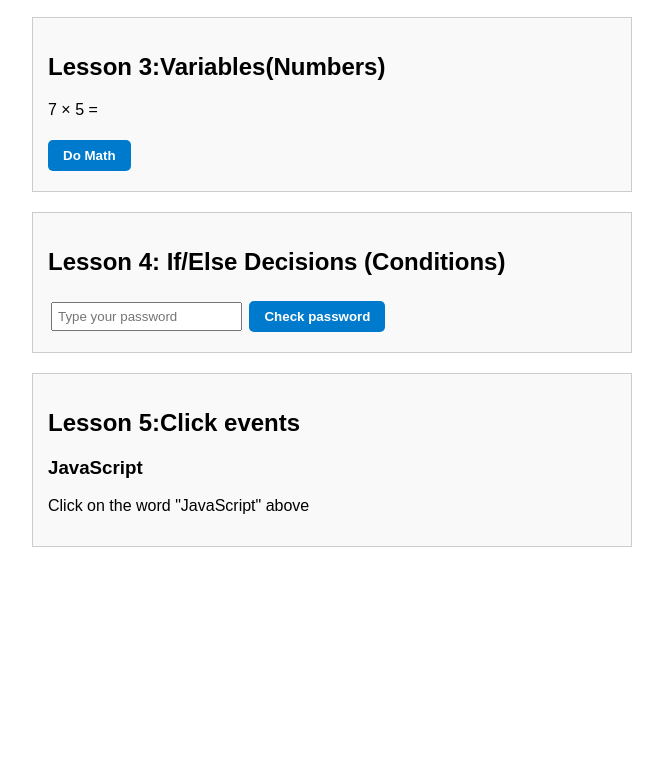
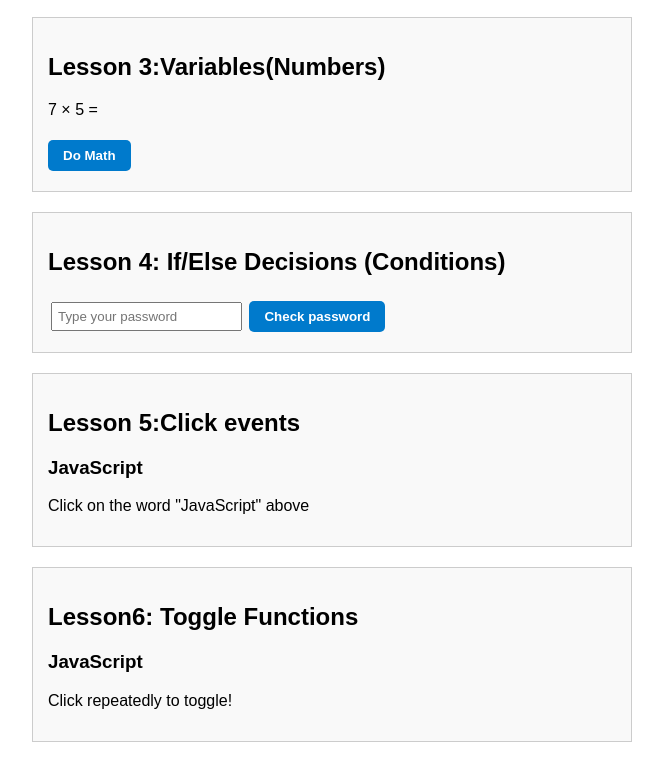
Before and after one commit to SiyabulelaSpayiri05/JAVA-SCRIPT, a plain HTML site: page index.html in a window 1280 px wide. Shown: the part 581-1361 px from the top of the page, without its empty margins (308-971 px from the left). Before the commit the page ends 1188 px from the top, so only its background shows below. Drawn offline with Linux system fonts and the light colour scheme.

Commit message:
lesson6: toggle functions

```diff
--- a/index.html
+++ b/index.html
@@ -91,5 +91,22 @@ if(userPassword == "Msih")
     <p>Click on the word "JavaScript" above</p>
 
 </div>
+
+<!------lesson6:Toggle Functions---------->
+<div class="lesson">
+<h2>Lesson6: Toggle Functions</h2>
+<h3 id="toggle" onclick="toggletext()"> JavaScript</h3>
+<p>Click repeatedly to toggle!</p>
+
+<script>
+    function toggletext() {
+        var toggle = document.getElementById("toggle");
+        if(toggle.innerHTML == "JavaScript"){
+            toggle.innerHTML = "is awwesome";
+        }else {toggle.innerHTML = "JavaScript"}
+    }
+     </script>
+   </div>
+
 </body>
 </html>
```
